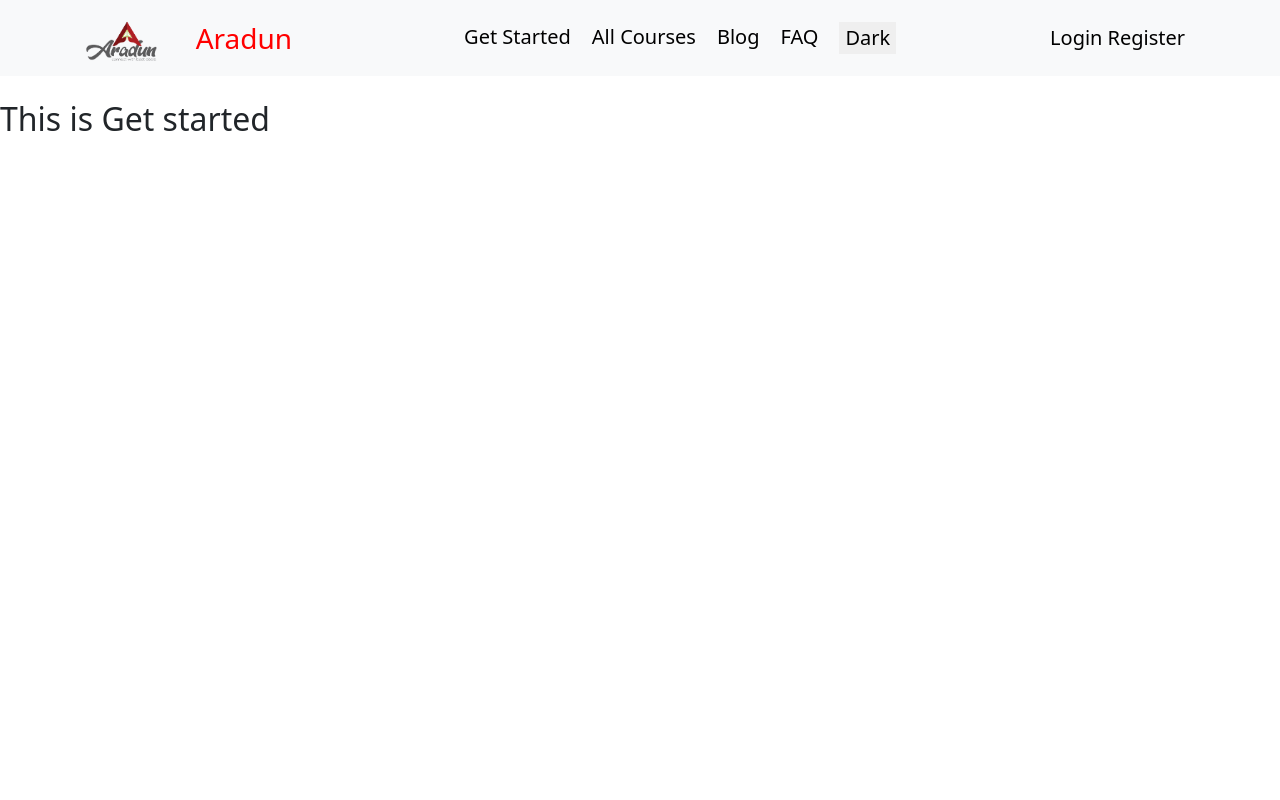
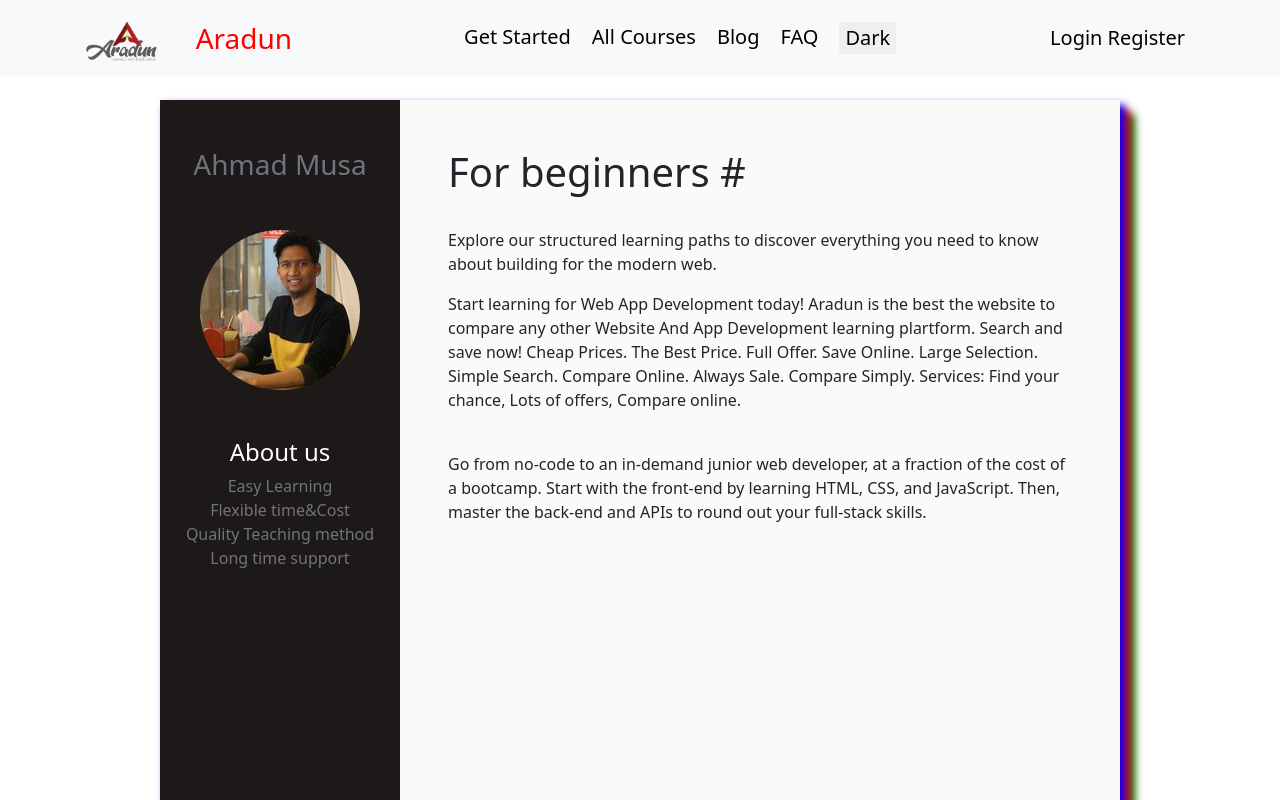
Before and after one commit to AMAscientist5/easy-learning-client-repo, a React (Create React App) app: page /getstarted in a window 1280 px wide. Shown: the top 800 px of the page. Built offline with nearby package versions, Linux system fonts and the light colour scheme; no server answers.

Commit message:
some design feature is added

```diff
--- /dev/null
+++ b/src/Layot/Main.css
@@ -0,0 +1,3 @@
+.main-custom-design {
+  margin-left: 70px;
+}
--- a/src/Layot/Main.js
+++ b/src/Layot/Main.js
@@ -6,12 +6,12 @@ import Row from "react-bootstrap/Row";
 import Col from "react-bootstrap/Col";
 import { Outlet } from "react-router-dom";
 import SideNavigation from "../Pages/Shared/SideNavigation/SideNavigation";
-
+import "./Main.css";
 const Main = () => {
   return (
     <div>
       <Header></Header>
-      <Container>
+      <Container className="main-custom-design">
         <Row>
           <Col lg="3">
             <SideNavigation> </SideNavigation>
--- a/src/Pages/GetStarted/GetStarted.css
+++ b/src/Pages/GetStarted/GetStarted.css
@@ -1,3 +1,17 @@
 .custom-height {
   height: 100vh;
 }
+
+.getstarted {
+  box-shadow: 5px 5px 8px blue, 10px 10px 8px red, 15px 15px 8px green;
+}
+
+.side-bar-getstarted {
+  background-color: #1d1918;
+  height: 100vh;
+}
+
+.main-part-getstarted {
+  background-color: #fafafa;
+  height: 100vh;
+}
--- a/src/Pages/GetStarted/GetStarted.js
+++ b/src/Pages/GetStarted/GetStarted.js
@@ -2,14 +2,61 @@ import React from "react";
 import Footer from "../Shared/Footer/Footer";
 import Header from "../Shared/Header/Header";
 import "./GetStarted.css";
-
+import Container from "react-bootstrap/Container";
+import Row from "react-bootstrap/Row";
+import Col from "react-bootstrap/Col";
+import author from "../../Assets/author.jpg";
 const GetStarted = () => {
   return (
     <div>
       <Header></Header>
-      <div className="custom-height">
-        <h2> This is Get started</h2>
-      </div>
+
+      <Container className="w-75 getstarted">
+        <Row className="">
+          <Col lg="3" className="side-bar-getstarted text-center">
+            <h3 className="m-3 my-5 text-secondary">Ahmad Musa</h3>
+            <img className="rounded-circle" src={author} alt="" />
+
+            <div className="d-flex justify-content-around align-items-center my-5">
+              <div className="">
+                <h4 className="text-white">About us</h4>
+                <div className="text-secondary">
+                  <p className="mb-0">Easy Learning</p>
+                  <p className="mb-0">Flexible time&Cost</p>
+                  <p className="mb-0">Quality Teaching method</p>
+                  <p className="mb-0">Long time support</p>
+                </div>
+              </div>
+            </div>
+          </Col>
+          <Col lg="9" className="main-part-getstarted p-5">
+            <h1>For beginners #</h1>
+            <br />
+            <p>
+              Explore our structured learning paths to discover everything you
+              need to know about building for the modern web.
+            </p>
+            <p>
+              Start learning for Web App Development today! Aradun is the best
+              the website to compare any other Website And App Development
+              learning plartform. Search and save now! Cheap Prices. The Best
+              Price. Full Offer. Save Online. Large Selection. Simple Search.
+              Compare Online. Always Sale. Compare Simply. Services: Find your
+              chance, Lots of offers, Compare online.
+            </p>
+            <br />
+            <p>
+              Go from no-code to an in-demand junior web developer, at a
+              fraction of the cost of a bootcamp. Start with the front-end by
+              learning HTML, CSS, and JavaScript. Then, master the back-end and
+              APIs to round out your full-stack skills.
+            </p>
+          </Col>
+        </Row>
+      </Container>
+
+      <div className="m-5"></div>
+
       <Footer></Footer>
     </div>
   );
--- a/src/Pages/Shared/Header/Header.js
+++ b/src/Pages/Shared/Header/Header.js
@@ -114,14 +114,14 @@ const Header = () => {
                   />
                 </div>
               ) : (
-                <>
+                <div className="d-flex flex-sm-column flex-lg-row">
                   <Link className="login" to="/login">
                     Login
                   </Link>
                   <Link className="register" to="/register">
                     Register
                   </Link>
-                </>
+                </div>
               )}
             </Nav.Link>
           </Nav>
--- /dev/null
+++ b/src/Pages/Shared/SideNavigation/SideNavigation.css
@@ -0,0 +1,18 @@
+.side-navigation {
+  /* background-color: #3444b5; */
+  background-color: #33383e;
+  height: 100vh;
+  text-align: center;
+  padding: 15px;
+}
+.side-navigation a {
+  text-decoration: none;
+  color: #cccccc;
+  font-size: 16px;
+  font-weight: 500;
+}
+.side-img {
+  width: 150px;
+  height: 150px;
+  border-radius: 50%;
+}
--- a/src/Pages/Shared/SideNavigation/SideNavigation.js
+++ b/src/Pages/Shared/SideNavigation/SideNavigation.js
@@ -1,6 +1,7 @@
 import React, { useEffect, useState } from "react";
 import { Link } from "react-router-dom";
-
+import "./SideNavigation.css";
+import author from "../../../Assets/author.jpg";
 const SideNavigation = () => {
   const [categories, setCategories] = useState([]);
   console.log(categories);
@@ -11,8 +12,11 @@ const SideNavigation = () => {
   }, []);
 
   return (
-    <div>
-      <h4> ALL Topics {categories.length}</h4>
+    <div className="side-navigation">
+      <div>
+        <img className="side-img" src={author} alt="" />
+      </div>
+      <h4 className="text-white mt-4"> ALL Topics {categories.length}</h4>
       {categories.map((category) => (
         <p key={category.id}>
           <Link to={`/category/${category.id}`}>{category.name}</Link>
```
Also changed, not shown: src/Pages/Shared/Footer/Footer.css (added, +9 -0 lines), src/Assets/author.jpg (added).
